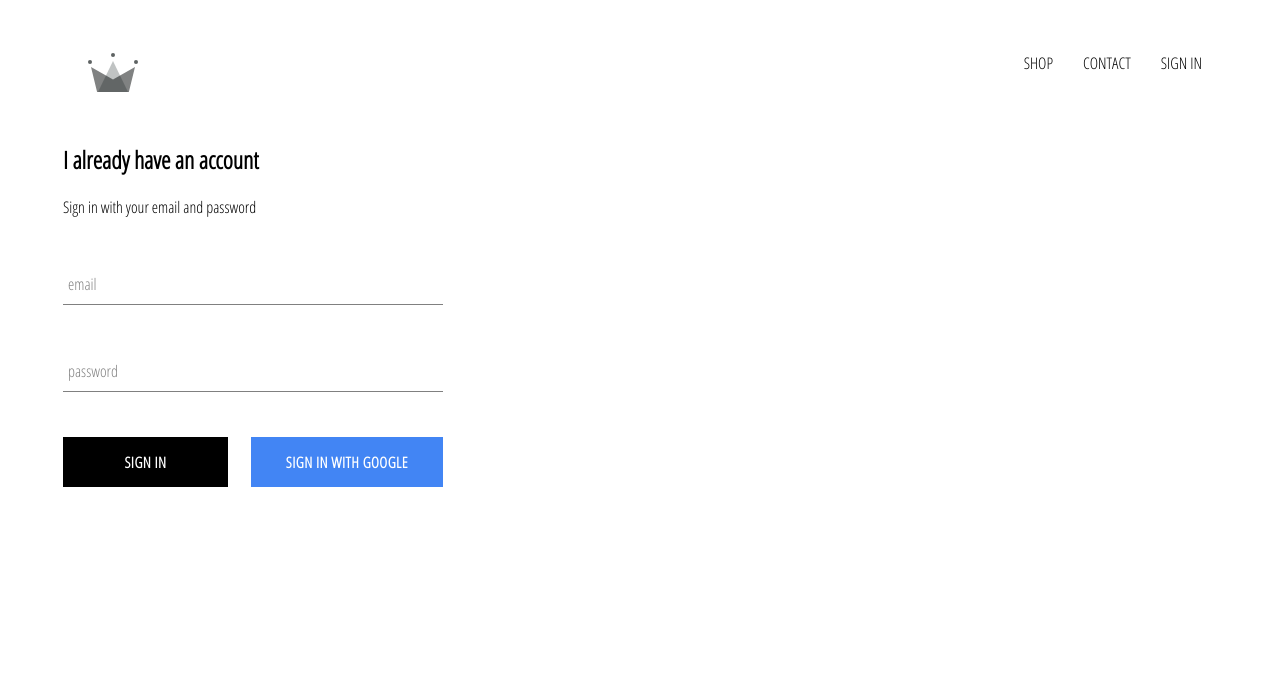
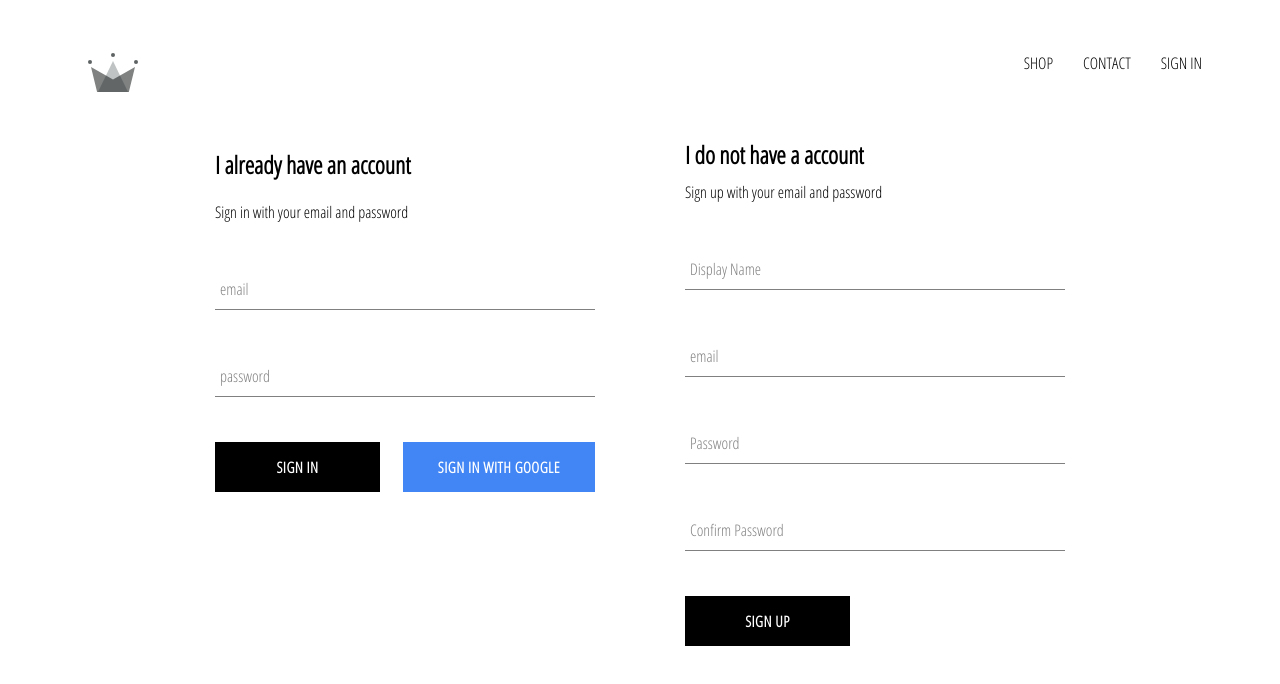
Before and after one commit to Rafcon96/e-clothing, a React (Create React App) app: page /signin in a window 1280 px wide. Shown: the top 684 px of the page. Built offline with nearby package versions, Linux system fonts and the light colour scheme; no server answers.

Commit message:
implemented firebase utils, including ability to store authenticated users into fire store.

```diff
--- a/src/App.js
+++ b/src/App.js
@@ -4,7 +4,7 @@
 import ShopPage from './pages/shop/shop';
 import Header from './components/header/header';
 import SignInAndSignUp from './pages/sign-in-and-sign-up/sign-in-and-sign-up';
-import { auth } from './firebase/firebase.utils';
+import { auth, createUserProfileDocument } from './firebase/firebase.utils';
 
 import './App.css';
 
@@ -21,9 +21,25 @@
   unsubscribeFromAuth = null;
 
   componentDidMount(){
-    this.unsubscribeFromAuth = auth.onAuthStateChanged(user => {
-      this.setState({ currentUser: user });
-      console.log(user);
+    this.unsubscribeFromAuth = auth.onAuthStateChanged(async userAuth => {
+     if (userAuth) {
+      const userRef = await createUserProfileDocument(userAuth);
+
+      userRef.onSnapshot(snapShot => {
+        this.setState({
+          currentUser: {
+            id: snapShot.id,
+            ...snapShot.data()
+          }
+        });
+        console.log(this.state);
+      });
+
+     } else { //if user log off
+       this.setState({currentUser: userAuth});
+     }
+
+
     })
   };
 
--- /dev/null
+++ b/src/components/sign-up/sign-up.jsx
@@ -0,0 +1,93 @@
+import React from 'react';
+
+import FormInput from '../form-input/form-input';
+import CustomButten from '../custom-button/custom-button';
+
+import { auth, createUserProfileDocument } from '../../firebase/firebase.utils';
+
+import './sign-up.styles.scss';
+
+class SignUp extends React.Component {
+    constructor(){
+        super();
+        this.state ={
+            displayName: '',
+            email: '',
+            password: '',
+            confirmPassword: ''
+        }
+    }
+    handleSubmit = async event => {
+        event.preventDefault();
+        const { displayName, email, password, confirmPassword } = this.state;
+
+        if(password !== confirmPassword) {
+            alert("Passwords don't match!");
+            return;
+        }
+
+        try{
+            const { user } = await auth.createUserWithEmailAndPassword( email , password);
+            await createUserProfileDocument(user, { displayName });
+
+            this.setState({
+                displayName: '',
+                email: '',
+                password: '',
+                confirmPassword: ''
+            })
+        }catch (error) {
+            console.error(error);
+        }
+    };
+
+    handleChange = event => {
+        const { name, value } = event.target;
+
+        this.setState({ [name]: value });
+    }
+    render(){
+        const { displayName, email, password, confirmPassword } = this.state
+        return(
+        <div className="sign-up">
+            <h2 className="title">I do not have a account</h2>
+            <span>Sign up with your email and password</span>
+            <form className="sign-up-form" onSubmit={this.handleSubmit}>
+                <FormInput
+                    type='text'
+                    name='displayName'
+                    value={displayName}
+                    onChange={this.handleChange}
+                    label='Display Name'
+                    required
+                />
+                <FormInput
+                    type='email'
+                    name='email'
+                    value={email}
+                    onChange={this.handleChange}
+                    label='email'
+                    required
+                />
+                <FormInput
+                    type='password'
+                    name='password'
+                    value={password}
+                    onChange={this.handleChange}
+                    label='Password'
+                    required
+                />
+                <FormInput
+                    type='password'
+                    name='confirmPassword'
+                    value={confirmPassword}
+                    onChange={this.handleChange}
+                    label='Confirm Password'
+                    required
+                />
+                <CustomButten type='submit'>SIGN UP</CustomButten>
+            </form>
+        </div>
+        )}
+}
+export default SignUp;
--- /dev/null
+++ b/src/components/sign-up/sign-up.styles.scss
@@ -0,0 +1,9 @@
+.sign-up {
+  display: flex;
+  flex-direction: column;
+  width: 380px;
+
+  .title {
+    margin: 10px 0;
+  }
+}
--- a/src/firebase/firebase.utils.js
+++ b/src/firebase/firebase.utils.js
@@ -13,6 +13,32 @@
     measurementId: "G-D33HS4MMRH"
   };
 
+  export const createUserProfileDocument = async (userAuth, additionalData) => {
+    if (!userAuth) return;
+
+    const userRef = firestore.doc(`users/${userAuth.uid}`);
+
+    const snapShot = await userRef.get();
+
+    if (!snapShot.exists) {
+      const { displayName, email } = userAuth;
+      const createAt = new Date();
+
+      try {
+        await userRef.set({
+          displayName,
+          email,
+          createAt,
+          ...additionalData
+        })
+      } catch (error) {
+          console.log('error creating user', error.message);
+      }
+
+    }
+    return userRef;
+  };
+
   firebase.initializeApp(config);
 
   export const auth = firebase.auth();
--- a/src/pages/sign-in-and-sign-up/sign-in-and-sign-up.jsx
+++ b/src/pages/sign-in-and-sign-up/sign-in-and-sign-up.jsx
@@ -1,11 +1,15 @@
 import React from 'react';
-//import './sign-in-and-sign-up.styles.scss';
-import SignIn from '../../components/sign-in/sign-in'
+import './sign-in-and-sign-up.styles.scss';
+import SignIn from '../../components/sign-in/sign-in';
+import SignUp from '../../components/sign-up/sign-up';
 
 
 const SignInAndSignUp = () =>(
-<div className='sign-in-and-sign-up'><SignIn /></div>
+    <div className='sign-in-and-sign-up'>
+        <SignIn />
+        <SignUp />
+    </div>
 
-);
+    );
 
 export default SignInAndSignUp;
--- /dev/null
+++ b/src/pages/sign-in-and-sign-up/sign-in-and-sign-up.styles.scss
@@ -0,0 +1,6 @@
+.sign-in-and-sign-up {
+  width: 850px;
+  display: flex;
+  justify-content: space-between;
+  margin: 30px auto;
+}
```
